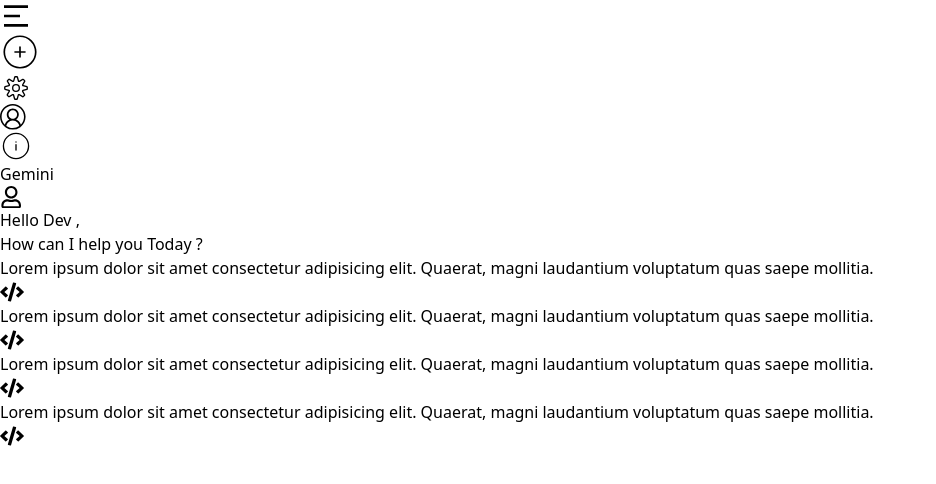
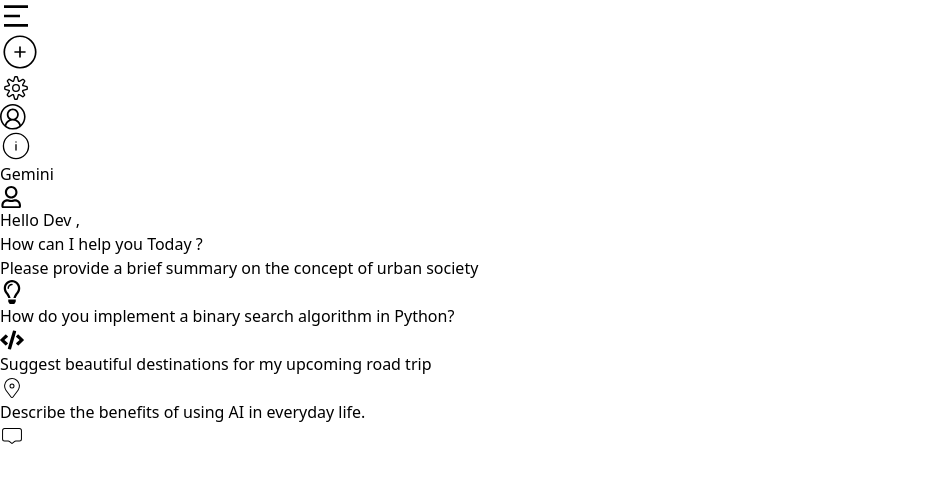
Before and after one commit to Souravhere/GeminiAi, a React (Vite) app: page / in a window 1280 px wide. Shown: the top 484 px of the page, without its empty margins (0-936 px from the left). Built offline with nearby package versions, Linux system fonts and the light colour scheme.

Commit message:
few ui elements added and updates

```diff
--- a/src/components/Main/Main.jsx
+++ b/src/components/Main/Main.jsx
@@ -1,5 +1,6 @@
 import React from 'react';
-import { FaRegUser, FaCode } from "react-icons/fa";
+import { FaRegUser, FaCode, FaRegLightbulb } from "react-icons/fa";
+import { CiLocationOn, CiChat2 } from "react-icons/ci";
 
 const Main = () => {
   return (
@@ -9,25 +10,25 @@
         <FaRegUser size={"1.4em"}  />
       </div>
       <div className='mt-20 '>
-        <h1 className='text-3xl font-semibold'>Hello Dev ,</h1>
+        <h1 className='text-3xl font-semibold text-transparent bg-clip-text bg-gradient-to-r from-blue-400 to-orange-600'>Hello Dev ,</h1>
         <h3 className='text-xl'>How can I help you Today ?</h3>
       </div>
       <div className='w-full flex items-center justify-between mt-6 flex-warp gap-3 sm:overflow-x-hidden overflow-x-scroll'>
         <div className='w-48 bg-gray-800 p-2 rounded-lg shrink-0 hover:bg-gray-900 duration-300 cursor-pointer'>
-          <p className='text-xs'>Lorem ipsum dolor sit amet consectetur adipisicing elit. Quaerat, magni laudantium voluptatum quas saepe mollitia.</p>
+          <p className='text-xs'>Please provide a brief summary on the concept of urban society</p>
+          <FaRegLightbulb size={"1.5em"} className='bg-gray-700 p-1 rounded-full mt-2 ml-[85%]'/>
+        </div>
+        <div className='w-48 bg-gray-800 p-2 rounded-lg shrink-0 hover:bg-gray-900 duration-300 cursor-pointer'>
+          <p className='text-xs'>How do you implement a binary search algorithm in Python?</p>
           <FaCode size={"1.5em"} className='bg-gray-700 p-1 rounded-full mt-2 ml-[85%]'/>
         </div>
         <div className='w-48 bg-gray-800 p-2 rounded-lg shrink-0 hover:bg-gray-900 duration-300 cursor-pointer'>
-          <p className='text-xs'>Lorem ipsum dolor sit amet consectetur adipisicing elit. Quaerat, magni laudantium voluptatum quas saepe mollitia.</p>
-          <FaCode size={"1.5em"} className='bg-gray-700 p-1 rounded-full mt-2 ml-[85%]'/>
+          <p className='text-xs'>Suggest beautiful destinations for my upcoming road trip</p>
+          <CiLocationOn size={"1.5em"} className='bg-gray-700 p-1 rounded-full mt-2 ml-[85%]'/>
         </div>
         <div className='w-48 bg-gray-800 p-2 rounded-lg shrink-0 hover:bg-gray-900 duration-300 cursor-pointer'>
-          <p className='text-xs'>Lorem ipsum dolor sit amet consectetur adipisicing elit. Quaerat, magni laudantium voluptatum quas saepe mollitia.</p>
-          <FaCode size={"1.5em"} className='bg-gray-700 p-1 rounded-full mt-2 ml-[85%]'/>
-        </div>
-        <div className='w-48 bg-gray-800 p-2 rounded-lg shrink-0 hover:bg-gray-900 duration-300 cursor-pointer'>
-          <p className='text-xs'>Lorem ipsum dolor sit amet consectetur adipisicing elit. Quaerat, magni laudantium voluptatum quas saepe mollitia.</p>
-          <FaCode size={"1.5em"} className='bg-gray-700 p-1 rounded-full mt-2 ml-[85%]'/>
+          <p className='text-xs'>Describe the benefits of using AI in everyday life.</p>
+          <CiChat2 size={"1.5em"} className='bg-gray-700 p-1 rounded-full mt-2 ml-[85%]'/>
         </div>
       </div>
     </div>
```
